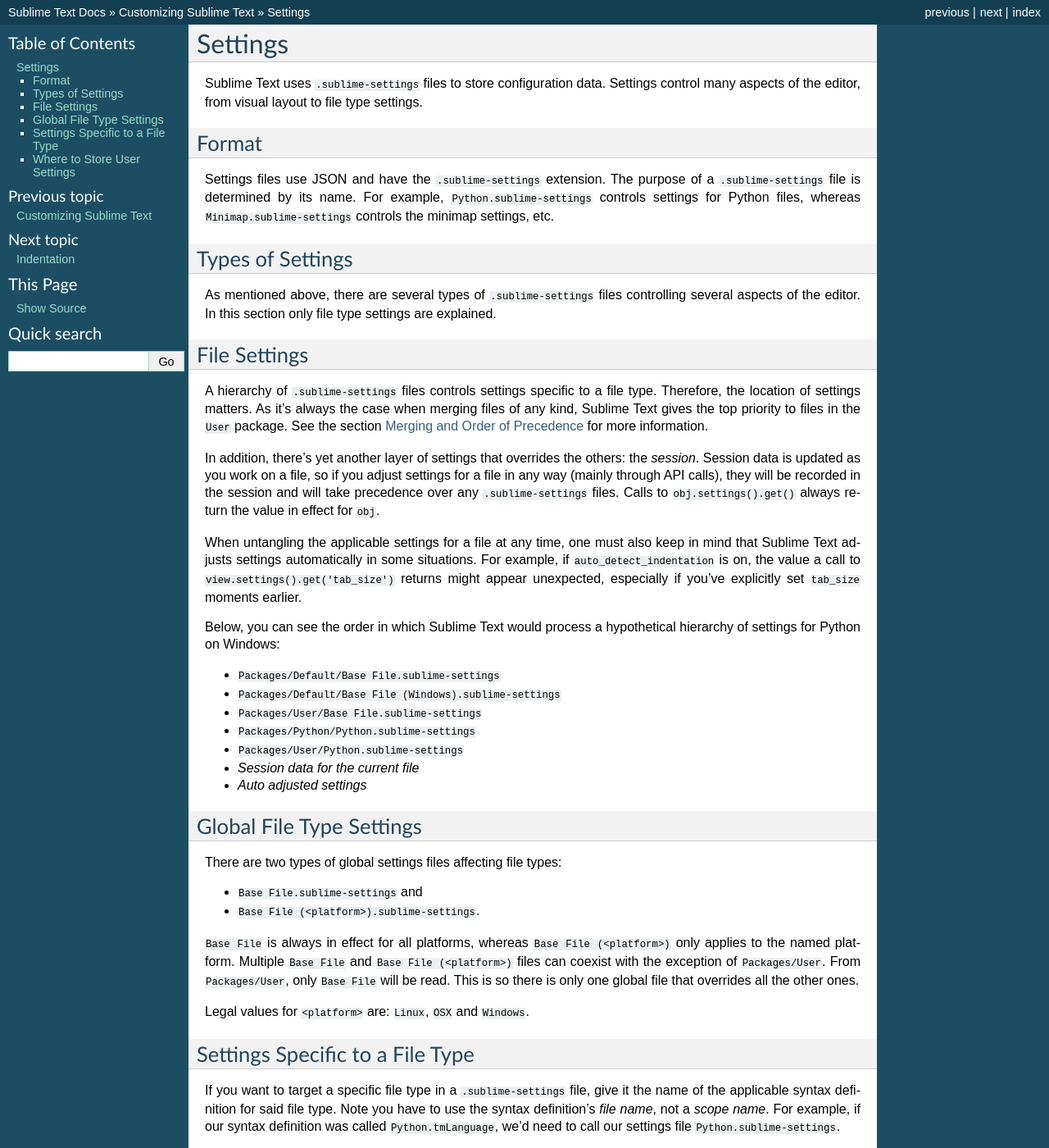
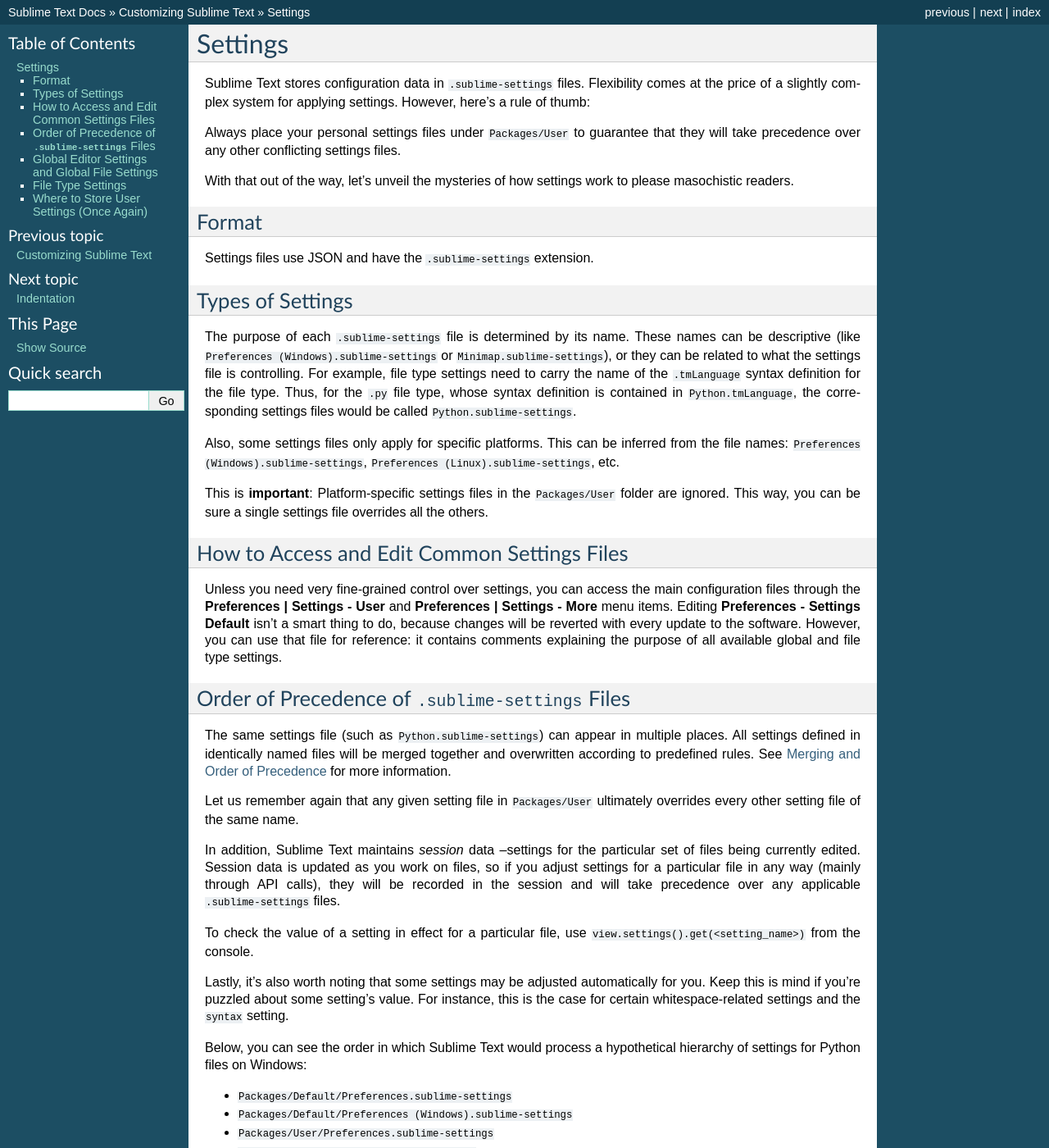
Before and after one commit to guillermooo/sublime-undocs, a Sphinx documentation site: the page built from source/customization/settings.rst, in a window 1280 px wide and 1400 px high. Shown: the whole window at 82% size. Built offline with Sphinx 7.4.7, drawn with Linux system fonts in a browser that asks for light colours; some of the changed text lies outside the part shown.

Commit message:
revise settings topic

```diff
--- a/TODO.txt
+++ b/TODO.txt
@@ -3,7 +3,7 @@
 
 - write contributor guidelines
 - a glossary seems to be in order (buffer, etc) ??
-- hook up the topical guide from the index and vice versa
+ta hook up the topical guide from the index and vice versa
 - eventually make the topical guide the front page, and refer to the toc from there
 - add appendixes for stuff like the key bindings?
 - ...
--- a/source/customization/settings.rst
+++ b/source/customization/settings.rst
@@ -2,111 +2,127 @@
 Settings
 ========
 
-Sublime Text uses ``.sublime-settings`` files to store configuration data.
-Settings control many aspects of the editor, from visual layout to file type
-settings.
+Sublime Text stores configuration data in ``.sublime-settings`` files.
+Flexibility comes at the price of a slightly complex system for applying
+settings. However, here's a rule of thumb:
+
+Always place your personal settings files under ``Packages/User`` to guarantee
+that they will take precedence over any other conflicting settings files.
+
+With that out of the way, let's unveil the mysteries of how settings work to
+please masochistic readers.
 
 
 Format
 ======
 
-Settings files use JSON and have the ``.sublime-settings`` extension. The purpose
-of a ``.sublime-settings`` file is determined by its name. For example,
-``Python.sublime-settings`` controls settings for Python files, whereas
-``Minimap.sublime-settings`` controls the minimap settings, etc.
-
-.. XXX This belongs in a file of its own.
+Settings files use JSON and have the ``.sublime-settings`` extension.
 
 
 Types of Settings
 =================
 
-As mentioned above, there are several types of ``.sublime-settings`` files
-controlling several aspects of the editor. In this section only file type
-settings are explained.
+The purpose of each ``.sublime-settings`` file is determined by its name. These
+names can be descriptive (like ``Preferences (Windows).sublime-settings``
+or ``Minimap.sublime-settings``), or they can be related to what the settings
+file is controlling. For example, file type settings need to carry the name
+of the ``.tmLanguage`` syntax definition for the file type. Thus, for the
+``.py`` file type, whose syntax definition is contained in ``Python.tmLanguage``,
+the corresponding settings files would be called ``Python.sublime-settings``.
+
+Also, some settings files only apply for specific platforms. This can be
+inferred from the file names: ``Preferences (Windows).sublime-settings``,
+``Preferences (Linux).sublime-settings``, etc.
+
+This is **important**: Platform-specific settings files in the ``Packages/User``
+folder are ignored. This way, you can be sure a single settings file overrides
+all the others.
 
 
-File Settings
-=============
+How to Access and Edit Common Settings Files
+============================================
 
-A hierarchy of ``.sublime-settings`` files controls settings specific to a file
-type. Therefore, the location of settings matters. As it's always the case when
-merging files of any kind, Sublime Text gives the top priority to files in the
-``User`` package. See the section :ref:`merging-and-order-of-precedence` for
-more information.
+Unless you need very fine-grained control over settings, you can access the main
+configuration files through the **Preferences | Settings - User** and
+**Preferences | Settings - More** menu items. Editing **Preferences - Settings Default**
+isn't a smart thing to do, because changes will be reverted with every update
+to the software. However, you can use that file for reference: it contains comments
+explaining the purpose of all available global and file type settings.
 
-In addition, there's yet another layer of settings that overrides the others:
-the *session*. Session data is updated as you work on a file, so if you adjust
-settings for a file in any way (mainly through API calls), they will be
-recorded in the session and will take precedence over any ``.sublime-settings``
-files. Calls to ``obj.settings().get()`` always return the value in effect for
-``obj``.
 
-When untangling the applicable settings for a file at any time, one must also
-keep in mind that Sublime Text adjusts settings automatically in some
-situations. For example, if ``auto_detect_indentation`` is on, the value a call
-to ``view.settings().get('tab_size')`` returns might appear unexpected,
-especially if you've explicitly set ``tab_size`` moments earlier.
+Order of Precedence of ``.sublime-settings`` Files
+==================================================
+
+The same settings file (such as ``Python.sublime-settings``) can appear in multiple
+places. All settings defined in identically named files will be merged together
+and overwritten according to predefined rules. See
+:ref:`merging-and-order-of-precedence` for more information.
+
+Let us remember again that any given setting file in ``Packages/User`` ultimately
+overrides every other setting file of the same name.
+
+In addition, Sublime Text maintains *session* data --settings for the particular set
+of files being currently edited. Session data is updated as you work on files,
+so if you adjust settings for a particular file in any way (mainly through API calls),
+they will be recorded in the session and will take precedence over any
+applicable ``.sublime-settings`` files.
+
+To check the value of a setting in effect for a particular file, use
+``view.settings().get(<setting_name>)`` from the console.
+
+Lastly, it's also worth noting that some settings may be adjusted automatically
+for you. Keep this is mind if you're puzzled about some setting's value. For
+instance, this is the case for certain whitespace-related settings and the
+``syntax`` setting.
 
 Below, you can see the order in which Sublime Text would process a
-hypothetical hierarchy of settings for Python on Windows:
+hypothetical hierarchy of settings for Python files on Windows:
 
-- :file:`Packages/Default/Base File.sublime-settings`
-- :file:`Packages/Default/Base File (Windows).sublime-settings`
-- :file:`Packages/User/Base File.sublime-settings`
+- :file:`Packages/Default/Preferences.sublime-settings`
+- :file:`Packages/Default/Preferences (Windows).sublime-settings`
+- :file:`Packages/User/Preferences.sublime-settings`
 - :file:`Packages/Python/Python.sublime-settings`
 - :file:`Packages/User/Python.sublime-settings`
 - *Session data for the current file*
 - *Auto adjusted settings*
 
 
-Global File Type Settings
-=========================
+Global Editor Settings and Global File Settings
+===============================================
 
-There are two types of global settings files affecting file types:
+These settings are stored in ``Preferences.sublime-settings`` and
+``Preferences (<platform>).sublime-settings`` files. The defaults can be
+found in ``Packages/Default``.
 
-- :file:`Base File.sublime-settings` and
-- :file:`Base File (<platform>).sublime-settings`.
-
-:file:`Base File` is always in effect for all platforms, whereas
-:file:`Base File (<platform>)` only applies to the named platform. Multiple
-:file:`Base File` and :file:`Base File (<platform>)` files can coexist with
-the exception of ``Packages/User``. From ``Packages/User``, only :file:`Base File`
-will be read. This is so there is only one global file that overrides all the
-other ones.
-
-Legal values for ``<platform>`` are: ``Linux``, ``OSX`` and ``Windows``.
+Valid names for ``<platform>`` are ``Windows``, ``Linux``, ``OSX``.
 
 
-Settings Specific to a File Type
-================================
+File Type Settings
+==================
 
-If you want to target a specific file type in a ``.sublime-settings`` file, give
-it the name of the applicable syntax definition for said file type. Note you
-have to use the syntax definition's *file name*, not a *scope name*. For example,
-if our syntax definition was called :file:`Python.tmLanguage`, we'd need to call
-our settings file :file:`Python.sublime-settings`.
+If you want to target a specific file type, name the ``.sublime-settings`` file
+after the file type's syntax definition. For example, if our syntax definition
+was called :file:`Python.tmLanguage`, we'd need to call our settings file
+:file:`Python.sublime-settings`.
 
-Settings files for specific file types usually live in packages, like :file:`Packages/Python`, but there can be multiple settings files for the same file
-type in separate locations. Similarly to global settings, one can establish
-platform-specific settings for file types. For example,
-``Python (Linux).sublime-settings`` would only be consulted under Linux. Also,
-under ``Pakages/User`` only ``Python.sublime-settings`` would be read, but not
-``Python (<platform>).sublime-settings``.
+Settings files for specific file types usually live in packages, like
+:file:`Packages/Python`, but there can be multiple settings files for the same
+file type in separate locations.
+
+Similarly to global settings, one can establish platform-specific settings for
+file types. For example, ``Python (Linux).sublime-settings`` would only be
+consulted under Linux.
+
+Also, let us emphasize that under ``Pakages/User`` only ``Python.sublime-settings``
+would be read, but not any ``Python (<platform>).sublime-settings`` variant.
 
 Regardless of its location, any file-type-specific settings file has precedence
 over every global settings file affecting file types.
 
 
-Where to Store User Settings
-============================
+Where to Store User Settings (Once Again)
+=========================================
 
-Whenever you want to persist settings, especially if they should be preserved
-between upgrades, place the relevant ``.sublime-settings`` file in :file:`Packages/User`.
-This is the recommended place to store user settings.
-
-You can nevertheless save settings files under other subdirectories of ``Packages``.
-For example, ``Packages/ZZZ/Python.sublime-settings`` would override
-``Packages/Python/Python.sublime-settings`` by virtue of alphabetical order.
-However, ``Packages/User/Python.sublime-settings`` would continue to have the
-highest precedence for the Python file type settings.
+Whenever you want to save settings, especially if they should be preserved
+between software updates, place the corresponding ``.sublime-settings`` file in
+:file:`Packages/User`.
```
